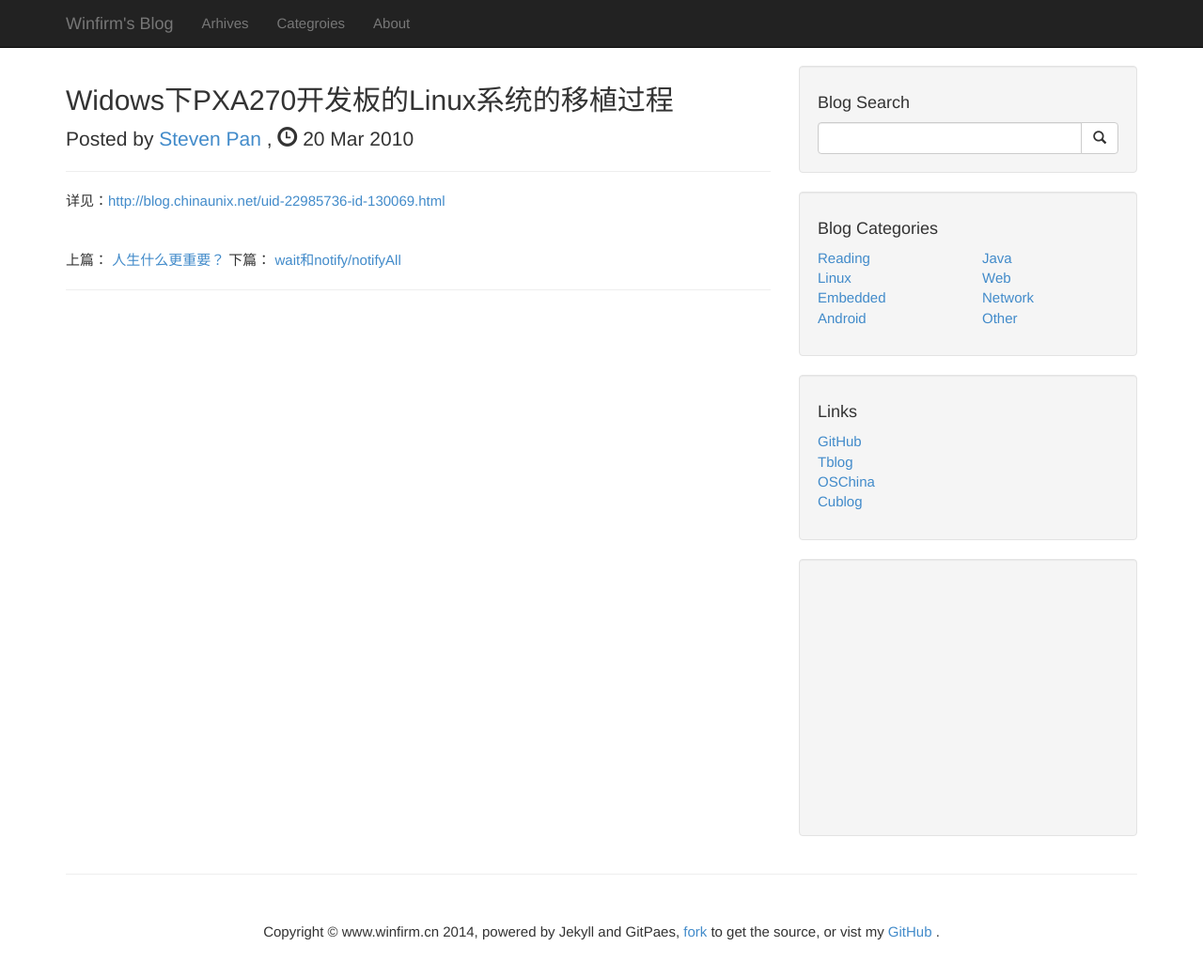
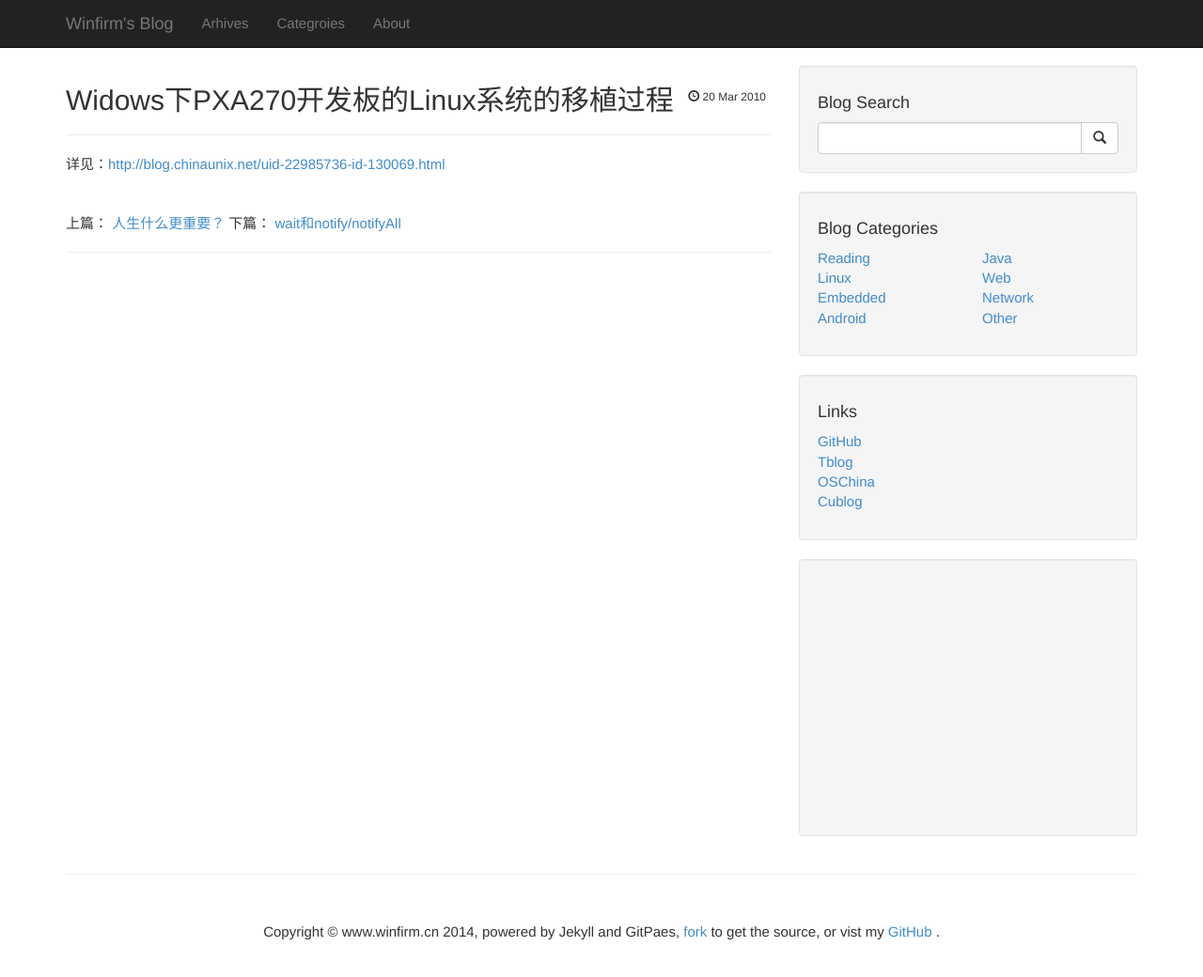
Before and after one commit to wdyggh/wdyggh.github.com, a Jekyll site: the page built from _posts/2010-03-20-px270-arm-porting.markdown, in a window 1280 px wide and 1063 px high. Shown: the top 1040 px of the window at 94% size. Built offline with Jekyll 4.4.1, drawn with Linux system fonts in a browser that asks for light colours; nearby versions of some CDN libraries; library files that are not in the unit come from our copies; Markdown is read by kramdown in place of the engine named in the settings; comment, search, counter and statistics services are not loaded.

Commit message:
update ui

```diff
--- a/_layouts/post.html
+++ b/_layouts/post.html
@@ -3,20 +3,14 @@ layout: default
 ---
 <!-- Blog Post -->
 <!-- Title -->
-<h2>
+<h2><span>
   {{ page.title }}
+  <div style="float:right; padding:5px;font-size:12px">
+	<span class="glyphicon glyphicon-time"></span>
+	{{ page.date | date_to_string }}
+  </div>
 </h2>
 <!-- Author -->
-<p class="lead">
-  Posted by
-  <a href="https://github.com/winfirm">
-    Steven Pan
-  </a>
-  ,
-  <span class="glyphicon glyphicon-time">
-  </span>
-  {{ page.date | date_to_string }}
-</p>
 <hr>
 {{ content }}
 <br/>
```
Also changed, not shown: index.html (+4 -10 lines).
